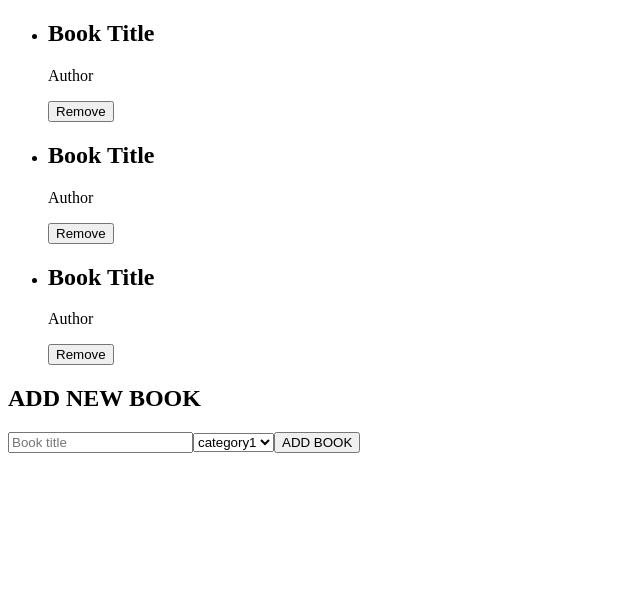
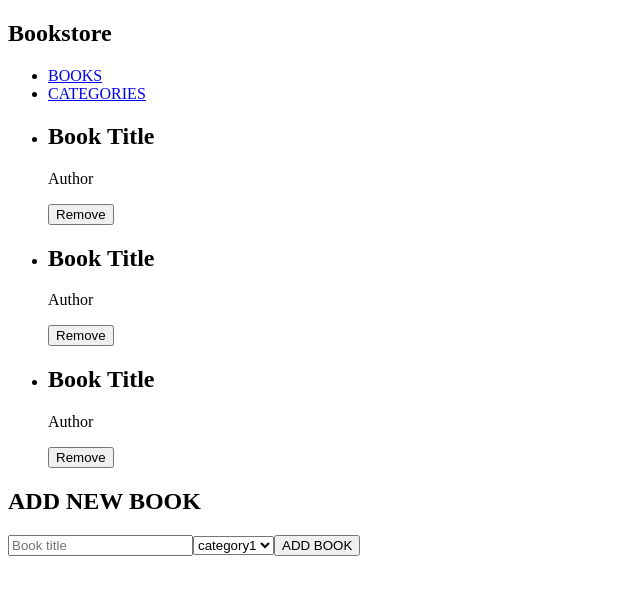
Before and after one commit to yghoor/react-redux-book-store, a React (Create React App) app: page /#/ in a window 1280 px wide. Shown: the top 594 px of the page, without its empty margins (0-640 px from the left). Built offline with nearby package versions, Linux system fonts and the light colour scheme; the HTML template or start-up script is replaced by a standard one.

Commit message:
Render 'Navbar' inside App

```diff
--- a/src/App.js
+++ b/src/App.js
@@ -1,5 +1,6 @@
 import React from 'react';
 import { HashRouter as Router, Routes, Route } from 'react-router-dom';
+import Navbar from './components/Navbar.js';
 import Books from './pages/Books.js';
 import Categories from './pages/Categories.js';
 import './App.css';
@@ -8,6 +9,7 @@ import './App.css';
 const App = () => {
   return (
     <Router>
+      <Navbar />
       <Routes>
         <Route path="/" element={<Books />} />
         <Route path="categories" element={<Categories />} />
```
